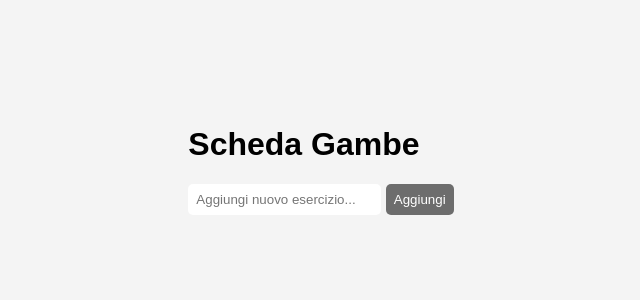
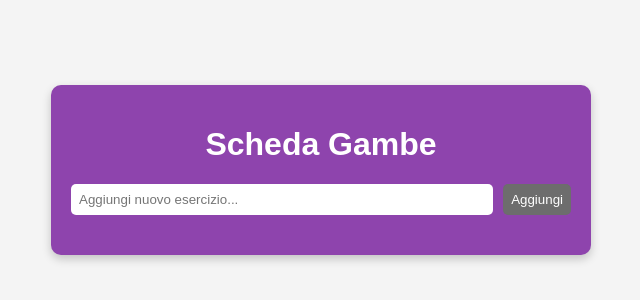
Before and after one commit to Joselinedesouza/Week3-Project3, a plain HTML site: page index.html in a window 1280 px wide. Shown: the part 230-530 px from the top of the page, without its empty margins (319-959 px from the left). Drawn offline with Linux system fonts and the light colour scheme.

Commit message:
completed

```diff
--- a/tasklist.css
+++ b/tasklist.css
@@ -8,15 +8,16 @@ body {
   margin: 0;
 }
 
-    background-color: rgb(252, 240, 255);
+#container {
+  background: #8e44ad;
+  padding: 20px;
+  border-radius: 10px;
+  text-align: center;
+  width: 500px;
+  box-shadow: 0px 4px 10px rgba(0, 0, 0, 0.2);
+}
 
-    margin-top: 40px;
-    width:500px;
-    height: 500px;
-    padding-left: 30px;
-    padding-right: 50px;
-    border-radius: 20px;
-
+h1 {
   color: #fff;
 }
 
```
